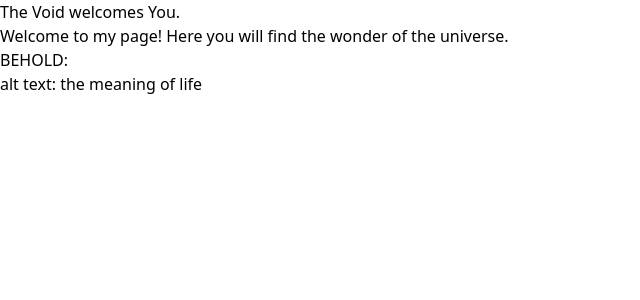
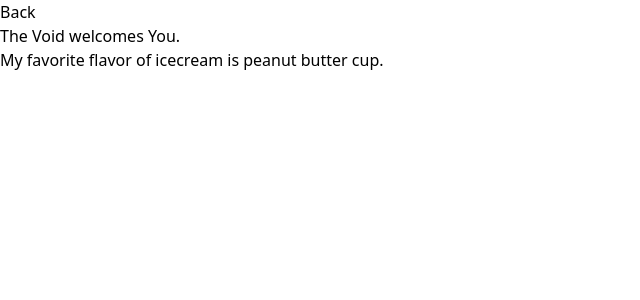
Before and after one commit to Cheyenne-Moutain-Computer-Science-Club/club-website, a Next.js app: page /Alex in a window 1280 px wide. Shown: the top 300 px of the page, without its empty margins (0-640 px from the left). Built offline with nearby package versions, Linux system fonts and the light colour scheme.

Commit message:
Added card.jsx and linked it into index.jsx

```diff
--- /dev/null
+++ b/pages/Alex/card.jsx
@@ -0,0 +1,7 @@
+export default function Card() {
+    return (
+      <div>
+        <p>My favorite flavor of icecream is peanut butter cup.</p>
+      </div>
+    )
+  }
--- a/pages/Alex/index.jsx
+++ b/pages/Alex/index.jsx
@@ -1,10 +1,13 @@
+import React from 'react';
+import Card from './card';
+import Link from 'next/link';
+
 export default function Alex() {
     return (
       <div>
+        <Link href="/..">Back</Link>
         <h1>The Void welcomes You.</h1>
-        <p>Welcome to my page! Here you will find the wonder of the universe.</p>
-        <h3>BEHOLD:</h3>
-        <p>alt text: the meaning of life</p>
+        <Card />
       </div>
 
     )
```
